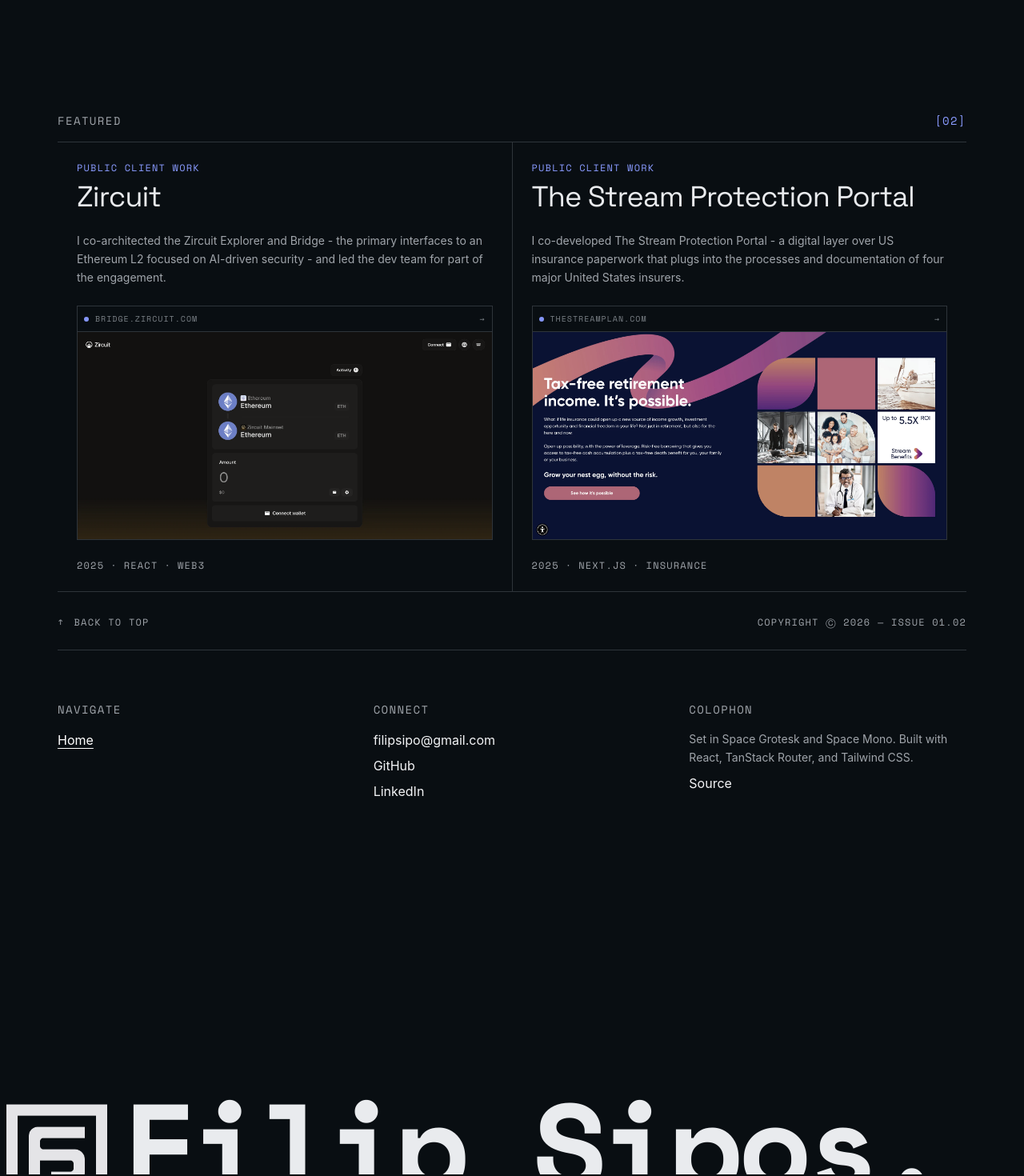
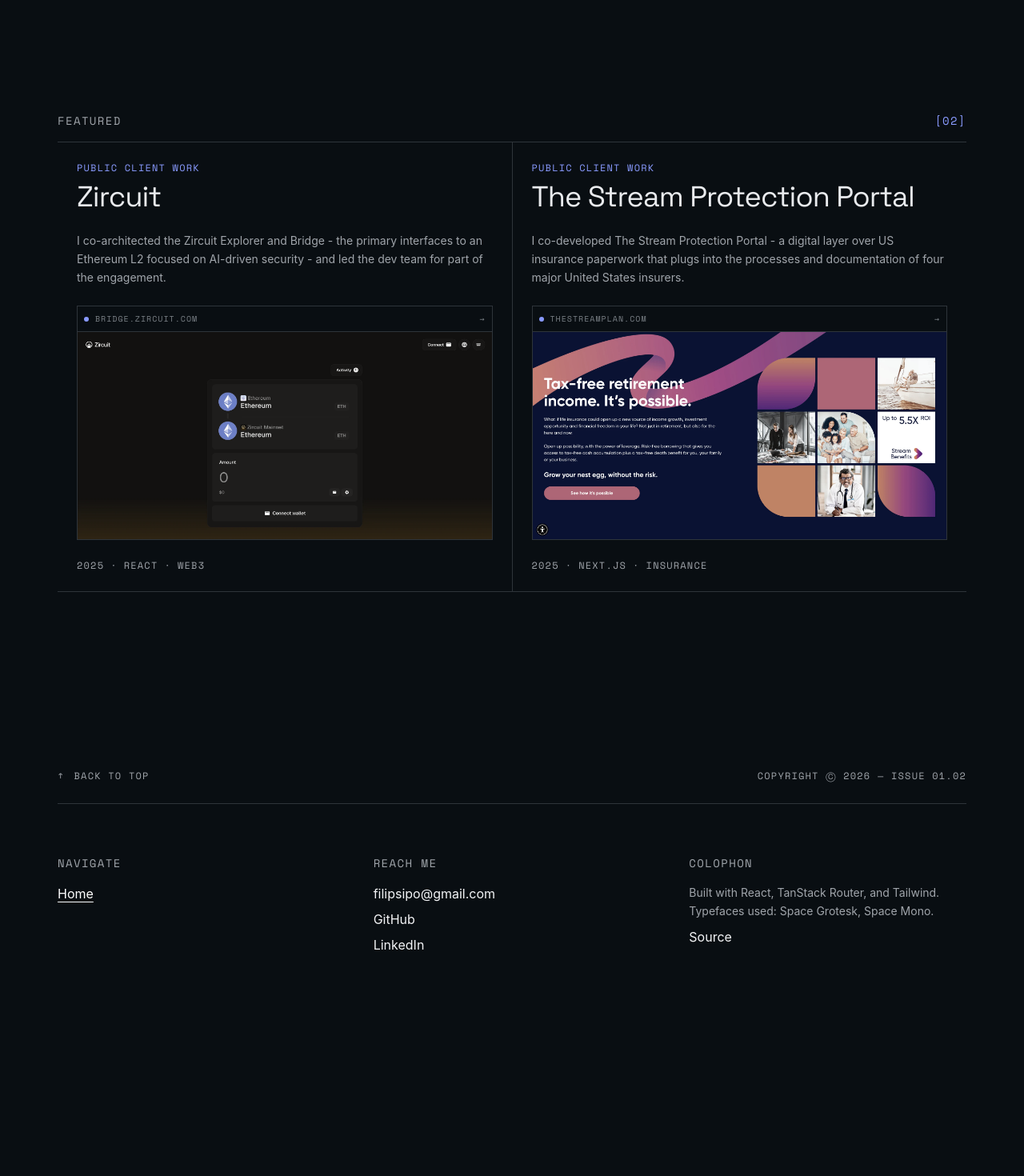
Before and after one commit to filipcodes/portfolio-2026, a React (Vite) app: page / in a window 1280 px wide. Shown: the part 851-2321 px from the top of the page at 80% size. Built offline with nearby package versions, Linux system fonts and the light colour scheme.

Commit message:
fix: small visual/accessibility fixes

```diff
--- a/src/routes/index.tsx
+++ b/src/routes/index.tsx
@@ -10,7 +10,7 @@
 
 function HomePage() {
   return (
-    <div className='space-y-48'>
+    <div className='space-y-48 pb-48'>
       <HeroSection />
       {/* <WritingSection /> */}
       <WorkSection />
--- a/src/shared/components/Footer.tsx
+++ b/src/shared/components/Footer.tsx
@@ -48,7 +48,7 @@
           </div>
 
           <div>
-            <SectionHeading label='Connect' />
+            <SectionHeading label='Reach me' />
             <ul className='space-y-2'>
               <li>
                 <ExternalLink href={`mailto:${links.email}`}>
@@ -67,8 +67,8 @@
           <div>
             <SectionHeading label='Colophon' />
             <p className='text-fg-muted text-sm leading-relaxed'>
-              Set in Space Grotesk and Space Mono. Built with React, TanStack
-              Router, and Tailwind CSS.
+              Built with React, TanStack Router, and Tailwind. Typefaces used:
+              Space Grotesk, Space Mono.
             </p>
             <ul className='mt-2 space-y-2'>
               <li>
@@ -89,7 +89,7 @@
       >
         <img
           src='/logo/fs.png'
-          alt=''
+          alt='Filip Sipos Logo'
           className='aspect-square w-[min(10vw,7.9rem)] shrink-0 md:translate-y-[30.5%]'
         />
         <span className='block font-mono text-[min(12vw,9.5rem)] leading-none font-bold tracking-tighter whitespace-nowrap select-none md:translate-y-[25%]'>
```
